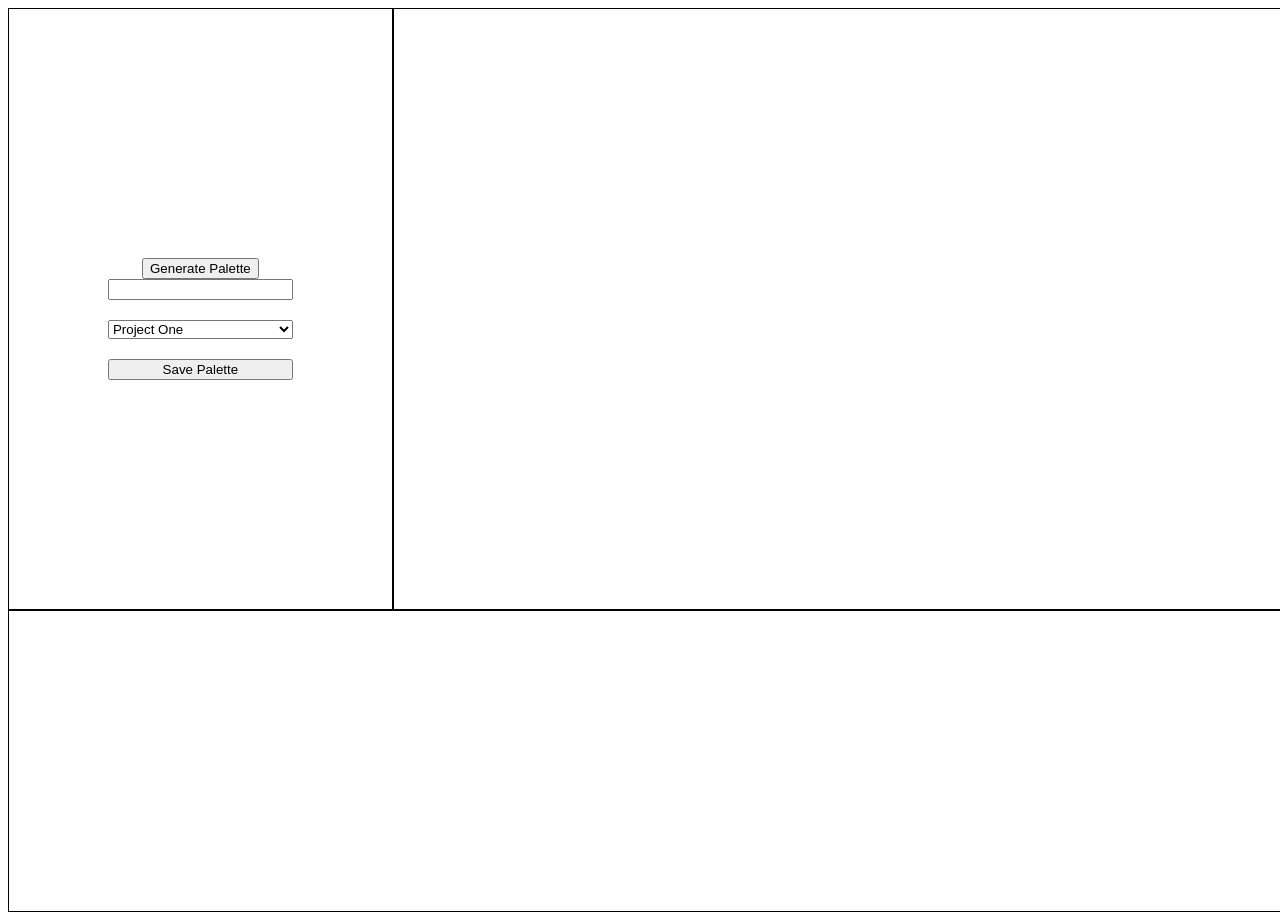
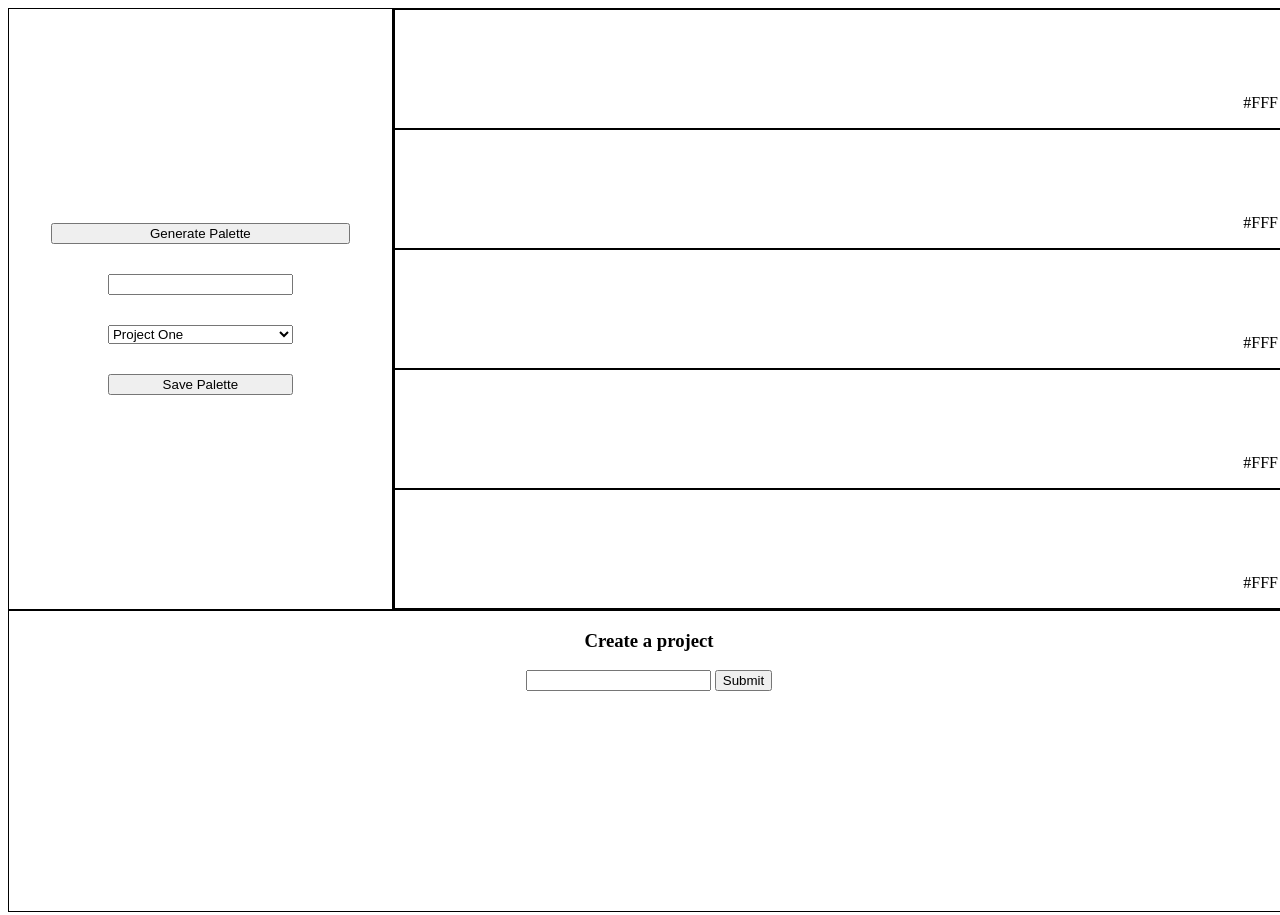
Before and after one commit to meloncatty/palette-picker, a website: page public/index.html in a window 1280 px wide. Drawn offline with Linux system fonts and the light colour scheme.

Commit message:
Add more basic styling

```diff
--- a/public/index.html
+++ b/public/index.html
@@ -1,5 +1,6 @@
 <!DOCTYPE html>
 <html lang='en' dir='ltr'>
+
 <head>
   <meta charset='utf-8'>
   <meta name='viewport' content='width=device-width, initial-scale=1.0'>
@@ -7,6 +8,7 @@
   <link rel='stylesheet' type='text/css' href='./styles/styles.css'>
   <title>Palette Picker</title>
 </head>
+
 <body>
   <main class='app-container'>
     <div class='top-container'>
@@ -15,17 +17,42 @@
           <button type='submit'>Generate Palette</button>
         </form>
         <form class='save-palette'>
-            <input id='palette-name new-palette' type='text' />
-            <select id='select-project new-palette' name='Projects'>
+          <input class='palette-name new-palette' type='text' />
+          <select class='select-project new-palette' name='Projects'>
             <option value='project-one'>Project One</option>
             <option value='project-two'>Project Two</option>
           </select>
-            <button id='submit-new-palette new-palette' type='submit'>Save Palette</button>
+          <button class='submit-new-palette new-palette' type='submit'>Save Palette</button>
         </form>
       </section>
-        <section class='palette-container'></section>
+      <section class='palette-container'>
+        <div class='palette-color'>
+          <p>#FFF</p>
         </div>
-      <section class='projects-container'></section>
+        <div class='palette-color'>
+          <p>#FFF</p>
+        </div>
+        <div class='palette-color'>
+          <p>#FFF</p>
+        </div>
+        <div class='palette-color'>
+          <p>#FFF</p>
+        </div>
+        <div class='palette-color'>
+          <p>#FFF</p>
+        </div>
+      </section>
+    </div>
+    <section class='projects-container'>
+      <div class='project-form-container'>
+        <h3>Create a project</h3>
+      <form class='create-project-form'>
+        <input class='project-name' type='text' />
+        <button class='add-project' type='submit'>Submit</button>
+      </div>
+      </form>
+    </section>
   </main>
 </body>
+
 </html>
--- a/public/styles/styles.css
+++ b/public/styles/styles.css
@@ -16,10 +16,11 @@
 .generate-palette {
   display: flex;
   flex-direction: column;
+  width: 78%;
 }
 
-.new-palette input, select, button {
-  margin-top: 20px;
+.new-palette {
+  margin-top: 30px;
 }
 
 .save-palette {
@@ -40,3 +41,22 @@
   border: 1px solid #000;
   height: 300px;
 }
+
+.project-form-container {
+  display: flex;
+  flex-direction: column;
+  align-items: center;
+}
+
+.palette-color {
+  width: 100%;
+  height: 142px;
+  border: 1px solid #000;
+  display: flex;
+  align-items: flex-end;
+  justify-content: flex-end;
+}
+
+.palette-color p {
+  margin-right: 10px;
+}
```
Lines whose indentation alone changed are shown as unchanged.
